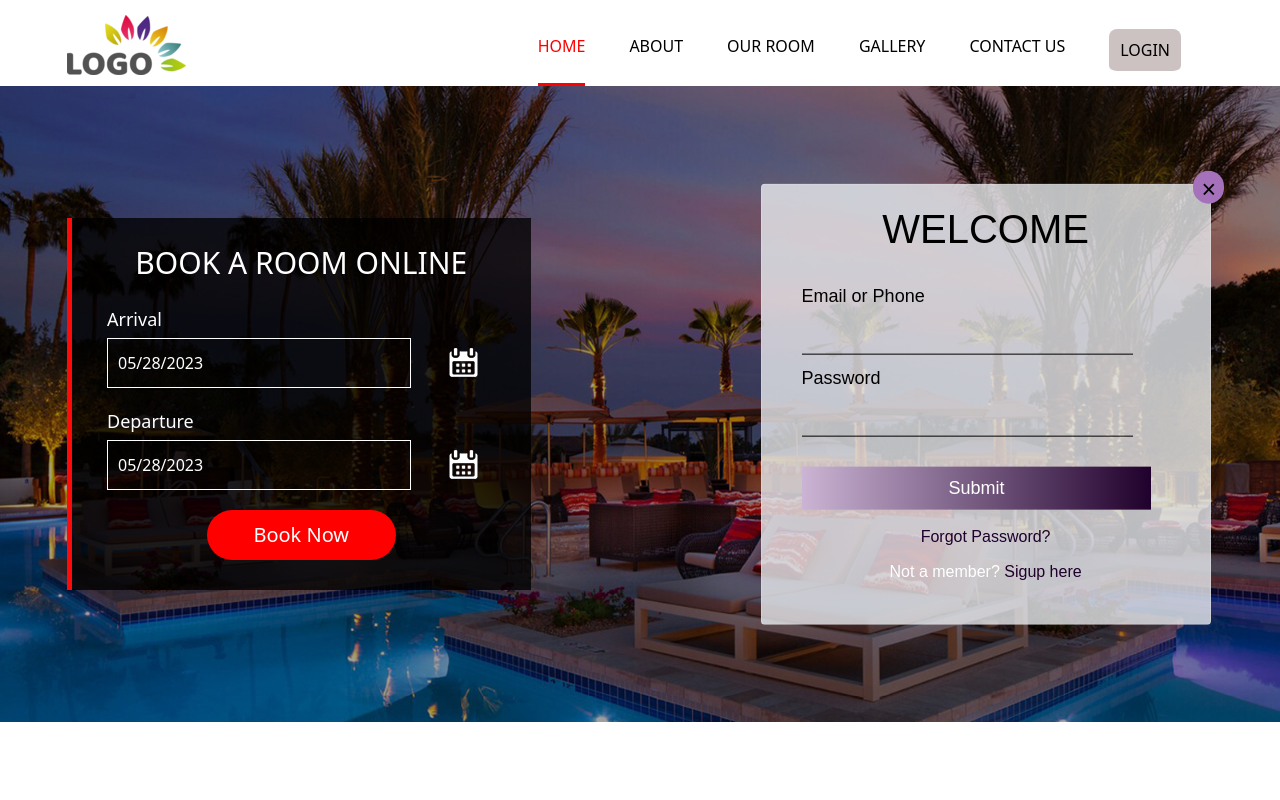
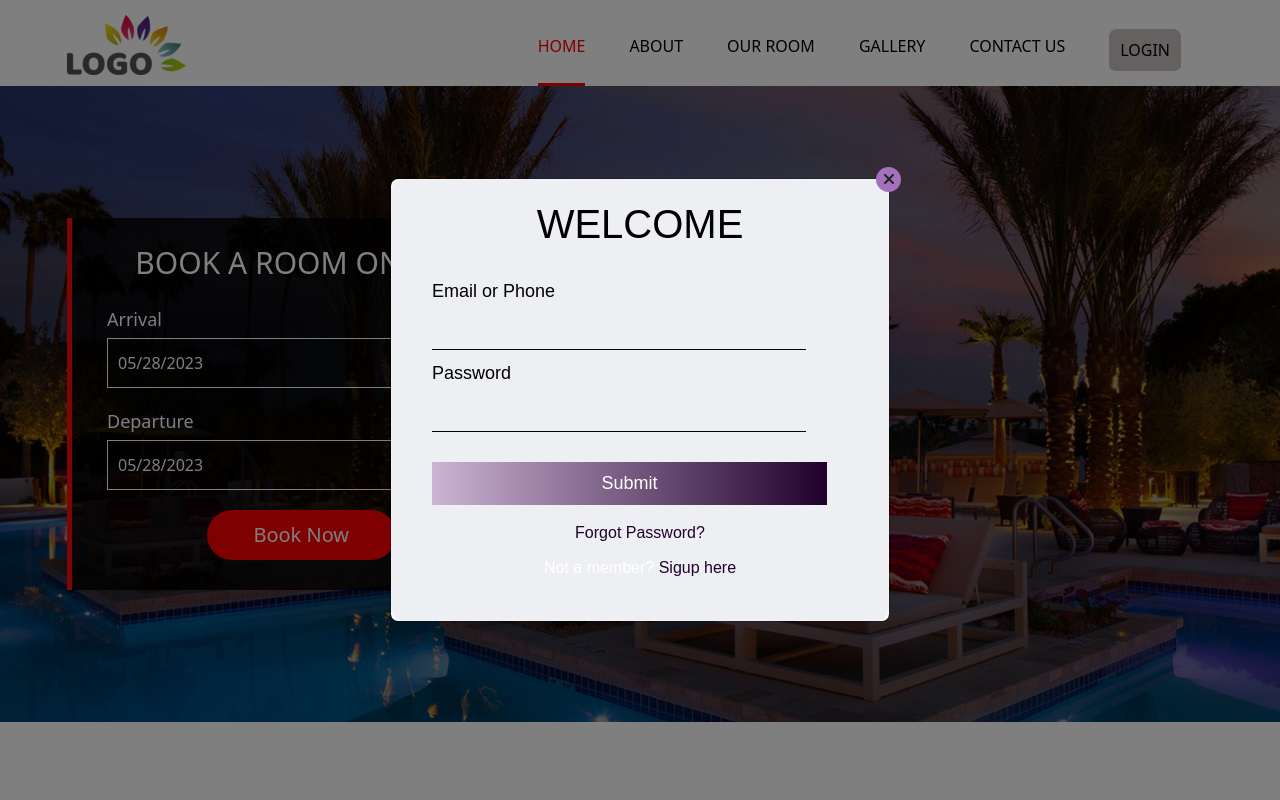
Before and after one commit to mishrarpita321/HotelManagementProject, a Next.js app: page / in a window 1280 px wide. Both pictures are taken after a click on the element "LOGIN". Shown: the top 800 px of the page. Built offline with nearby package versions, Linux system fonts and the light colour scheme; no server answers.

Commit message:
login+registration pop up+ react-bootstrap install

```diff
--- a/package.json
+++ b/package.json
@@ -17,6 +17,7 @@
     "bootstrap": "^5.2.3",
     "next": "13.4.3",
     "react": "18.2.0",
+    "react-bootstrap": "^2.7.4",
     "react-datepicker": "^4.12.0",
     "react-dom": "18.2.0"
   },
--- /dev/null
+++ b/src/components/Auth/AuthPages.jsx
@@ -0,0 +1,25 @@
+import React, { useState } from "react";
+// import { AuthPageContext } from "../../context/AuthPageContext";
+import Login from "./Login";
+import { AuthPageContext } from "src/context/AuthPageContext";
+import UserRegistration from "./UserRegistration";
+// import Register from "./Register";
+// import RegisterMobile from "./RegisterMobile";
+// import ForgotPassword from "./ForgotPassword";
+// import LoginMobile from "./LoginMobile";
+
+function AuthPages() {
+  const [page, setPage] = useState("login");
+
+  return (
+    <AuthPageContext.Provider value={[page, setPage]}>
+      {page === "login" && <Login />}
+      {/* {page === "login-mobile" && <LoginMobile />} */}
+      {page === "registration" && <UserRegistration />}
+      {/* {page === "register-mobile" && <RegisterMobile />} */}
+      {/* {page === "forgot-password" && <ForgotPassword />} */}
+    </AuthPageContext.Provider>
+  );
+}
+
+export default AuthPages;
--- /dev/null
+++ b/src/components/Auth/Login.jsx
@@ -0,0 +1,36 @@
+import { useContext, useState } from "react"
+import { AuthPageContext } from "src/context/AuthPageContext";
+
+export default function Login({  }) {
+  const [page, setPage] = useContext(AuthPageContext);
+
+  return (
+    <>
+      <div style={{ background: "unset" }} className="login">
+        <div style={{ display: "block", position: "unset", transform: "unset", width: "unset", borderRadius:"12px" }} className="container">
+          {/* <label
+            onClick={onClick}
+            className="close-btn LoginCloseBtn" title="close">
+            ×
+          </label> */}
+          {/* <div onClick={onClick}>x</div> */}
+          {/* <button onClick={onClick} >Close</button> */}
+          <h1>Welcome</h1>
+          <form action="#">
+            <label>Email or Phone</label>
+            <input type="text" />
+            <label>Password</label>
+            <input type="password" />
+            <button>Submit</button>
+            <div className="forgetpwd"><a href="#">Forgot Password?</a></div>
+            <div className="link">
+              Not a member? <a href="#" onClick={() => setPage("registration")} >Sigup here</a>
+            </div>
+            <closeform />
+          </form>
+        </div>
+      </div>
+
+    </>
+  )
+}
--- /dev/null
+++ b/src/components/Auth/UserRegistration.jsx
@@ -0,0 +1,39 @@
+import { useContext, useState } from "react"
+import { AuthPageContext } from "src/context/AuthPageContext";
+
+export default function UserRegistration({ }) {
+  const [page, setPage] = useContext(AuthPageContext);
+
+
+  return (
+    <>
+      <div style={{ background: "unset" }} className="login">
+        <div style={{ display: "block", position: "unset", transform: "unset", width: "unset", borderRadius: "12px" }} className="container">
+          {/* <div onClick={onClick}>x</div> */}
+          {/* <button onClick={onClick} >Close</button> */}
+          <h1>Registration</h1>
+          <form action="#">
+            <label>Full Name</label>
+            <input type="text" />
+            <label>Email</label>
+            <input type="email" />
+            <label>Contact Number</label>
+            <input type="tel" id="phone" name="phone" placeholder="49 123 456789321" pattern="[0-9]{2} [0-9]{3} [0-9]{8}"></input>
+            <label>Date of Birth</label>
+            <input type="date" />
+            <label>UserName</label>
+            <input type="text" />
+            <label>Password</label>
+            <input type="password" />
+            <button>Submit</button>
+            <div className="forgetpwd"><a href="#" >Forgot Password?</a></div>
+            <div className="link">
+              Already a member? <a href="#" onClick={() => setPage("login")}>Sigin here</a>
+            </div>
+            <closeform />
+          </form>
+        </div>
+      </div>
+    </>
+  )
+}
--- /dev/null
+++ b/src/components/modal/OurModal.jsx
@@ -0,0 +1,46 @@
+// import { Modal } from "bootstrap";
+
+// import { Button, Modal } from "bootstrap";
+import { useState } from "react";
+import 'bootstrap/dist/css/bootstrap.css';
+import { Button, Modal } from "react-bootstrap";
+
+import { faClose } from '@fortawesome/free-solid-svg-icons';
+import { FontAwesomeIcon } from "@fortawesome/react-fontawesome";
+
+function OurModal({ show, onHide, children, }) {
+
+  // alert('hi')
+  const [showModal, setShowModal] = useState(false);
+
+  const openModal = () => {
+    setShowModal(true);
+  };
+
+  const closeModal = () => {
+    // alert('close')
+    onHide(false);
+  };
+
+  return (
+    <>
+      <Modal
+        // {...props}
+        show={show}
+        onHide={onHide}
+        size="md"
+        aria-labelledby="contained-modal-title-vcenter"
+        centered
+      >
+        <div onClick={closeModal} style={{ display: "flex", alignSelf: "flex-end", backgroundColor: "#a571ba", height: "25px", width: "25px", cursor: "pointer", borderRadius: "30px", justifyContent: "center", position: "absolute", top: "-12px", right: "-12px", alignItems: "center" }} >
+          <FontAwesomeIcon icon={faClose} />
+        </div>
+        {/* <div>Roshan</div> */}
+        {children}
+        {/* <h1>Roshan</h1> */}
+      </Modal>
+    </>
+  );
+}
+
+export default OurModal;
--- /dev/null
+++ b/src/context/AuthPageContext.js
@@ -0,0 +1,3 @@
+import { createContext } from "react";
+
+export const AuthPageContext = createContext([]);
--- a/src/pages/index.js
+++ b/src/pages/index.js
@@ -6,6 +6,11 @@ import Footer from 'src/components/Footer';
 import Login from 'src/components/Login';
 import UserRegistration from 'src/components/UserRegistration';
 import ChooseBookDt from 'src/components/ChooseBookDt';
+import Modal from 'src/components/modal/OurModal';
+import OurModal from 'src/components/modal/OurModal';
+import Auth from 'src/config/auth';
+import AuthPages from 'src/components/Auth/AuthPages';
+// import { Modal } from 'bootstrap';
 
 
 export default function Home() {
@@ -59,19 +64,28 @@ export default function Home() {
 
 
 
-  const [formStep, setFormStep] = useState(1)
+
 
   const [showLogin, setShowLogin] = useState(
     () => {
       return !!router.query.requireAuth ?? false;
     }
   )
-  console.log('##########3', showLogin)
+
 
 
   return (
     <>
       <NavBar showLogin={showLogin} setShowLogin={setShowLogin} />
+      {/* <Modal isOpen={showLogin}  ><>Hello</></Modal> */}
+
+      <OurModal
+        show={showLogin}
+        onHide={() => setShowLogin(false)}
+      >
+        <AuthPages />
+      </OurModal>
+      {/* <h1>Hello</h1> */}
       {/* <h1>This is home index page by arpita</h1> */}
       {/* <Modal isOpen={loginModalOpen} onClose={closeLoginModal}>
         <AuthPages />
@@ -102,7 +116,7 @@ export default function Home() {
                 />
               </div>
 
-              {formStep == 1 ? (
+              {/* {formStep == 1 ? (
                 <>
                   <Login showLogin={showLogin} setShowLogin={setShowLogin} setFormStep={setFormStep} />
                 </>
@@ -110,7 +124,7 @@ export default function Home() {
                 <>
                   <UserRegistration showLogin={showLogin} setShowLogin={setShowLogin} setFormStep={setFormStep} />
                 </>
-              )}
+              )} */}
             </div>
           </div>
           <ChooseBookDt />
--- a/src/pages/rooms-available/index.jsx
+++ b/src/pages/rooms-available/index.jsx
@@ -56,7 +56,7 @@ const AvailableRooms = () => {
                         rooms.map((room, i) => {
                             return (
                                 <>
-                                    <div className="col-xs-12 col-sm-6 col-md-4 col-lg-3 roomCard" >
+                                    <div className="col-xs-6 col-sm-6 col-md-4 col-lg-3 roomCard" >
                                         <div className="roomChildCard" >
                                             <div className="row position-relative roomBox">
                                                 <div className="ribbon">
```
Also changed, not shown: src/pages/about-us/index.js (+24 -2 lines), src/pages/contact/index.js (+21 -2 lines), src/pages/gallery/index.js (+21 -2 lines), src/pages/room/index.js (+21 -2 lines), 2 other files (tests, documents, lock files or other folders).
